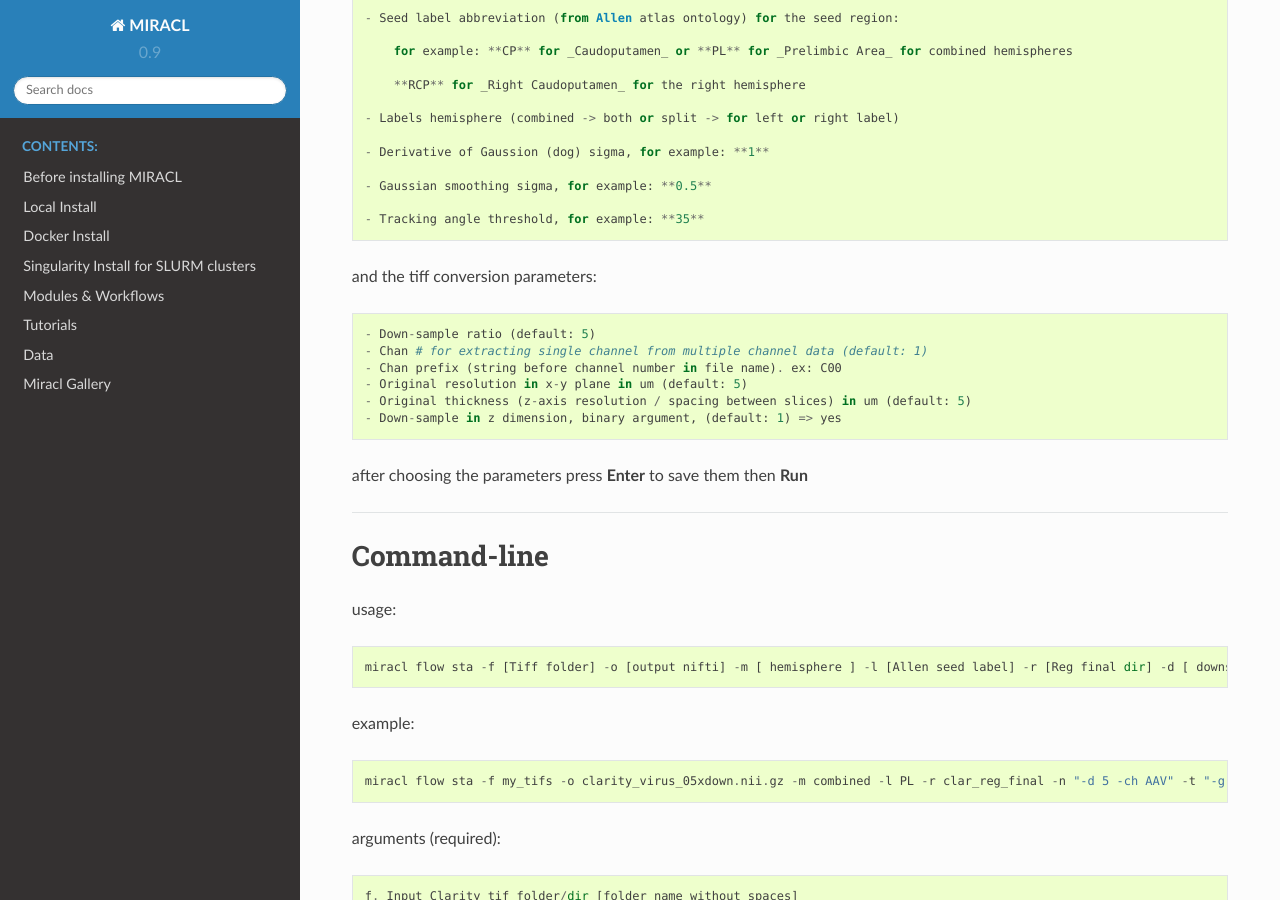
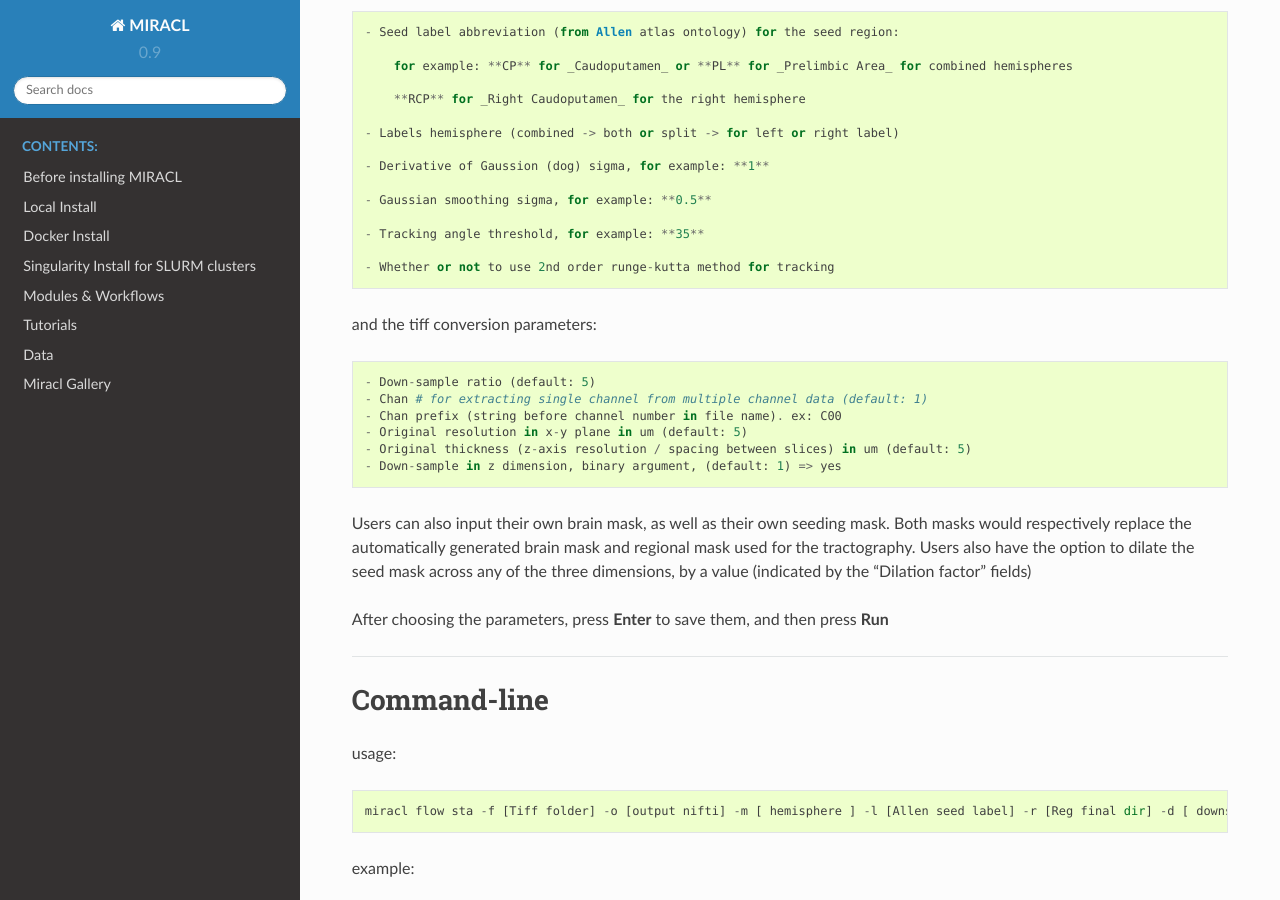
Before and after one commit to AICONSlab/MIRACL, a Sphinx documentation site: the page built from docs/tutorials/sta/sta.md, in a window 1280 px wide and 900 px high, scrolled down 2773 px. Built offline with Sphinx 7.4.7 and the Read the Docs theme 2.0.0, drawn with Linux system fonts in a browser that asks for light colours; pages that are not in the unit, such as notebooks, are missing from menus; some of the changed text lies outside the part shown.

Commit message:
updated STA workflow tutorial

```diff
--- a/docs/tutorials/sta/sta.md
+++ b/docs/tutorials/sta/sta.md
@@ -1,5 +1,5 @@
-To run structural tensor analysis (STA) workflow for fiber quantification and
-tracking
+# Running the STA workflow
+To run the structural tensor analysis (STA) workflow for fiber quantification and tracking
 
 * after running the CLARITY-Allen registration
 
@@ -63,6 +63,8 @@ then the tracking parameters:
 
     - Tracking angle threshold, for example: **35**
 
+    - Whether or not to use 2nd order runge-kutta method for tracking
+
 and the tiff conversion parameters:
 
     - Down-sample ratio (default: 5)
@@ -72,7 +74,9 @@ and the tiff conversion parameters:
     - Original thickness (z-axis resolution / spacing between slices) in um (default: 5)
     - Down-sample in z dimension, binary argument, (default: 1) => yes
 
-after choosing the parameters press **Enter** to save them then **Run**
+Users can also input their own brain mask, as well as their own seeding mask. Both masks would respectively replace the automatically generated brain mask and regional mask used for the tractography. Users also have the option to dilate the seed mask across any of the three dimensions, by a value (indicated by the "Dilation factor" fields)
+
+After choosing the parameters, press **Enter** to save them, and then press **Run**
 
 ----
 
```
Also changed, not shown: other parts of docs/tutorials/sta/sta.md (+5 -5 lines), docs/tutorials/sta/STA_flow_1.png (added), docs/tutorials/sta/STA_flow_2.png (added).
